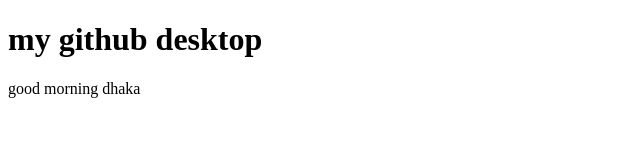
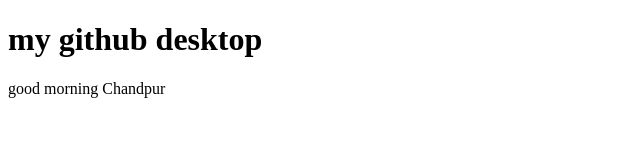
Before and after one commit to hayder766/my-second-website, a plain HTML site: page index.html in a window 1280 px wide. Shown: the full height of the page, 0-640 px from the left. Drawn offline with Linux system fonts and the light colour scheme.

Commit message:
Update index.html

```diff
--- a/index.html
+++ b/index.html
@@ -7,6 +7,6 @@
 </head>
 <body>
     <h1>my github desktop</h1>
-    <div>good morning dhaka</div>
+    <div>good morning Chandpur</div>
 </body>
 </html>
```
